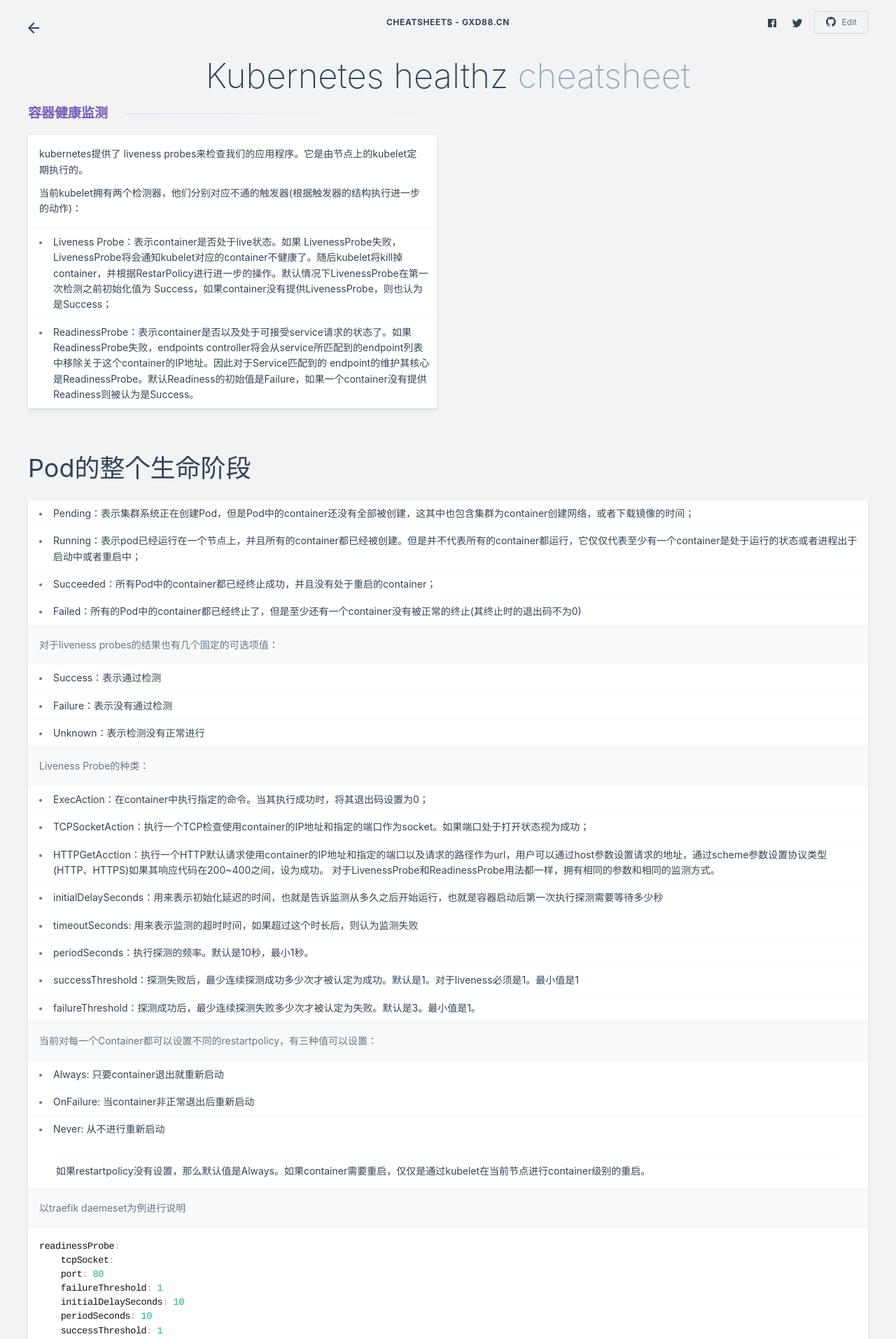
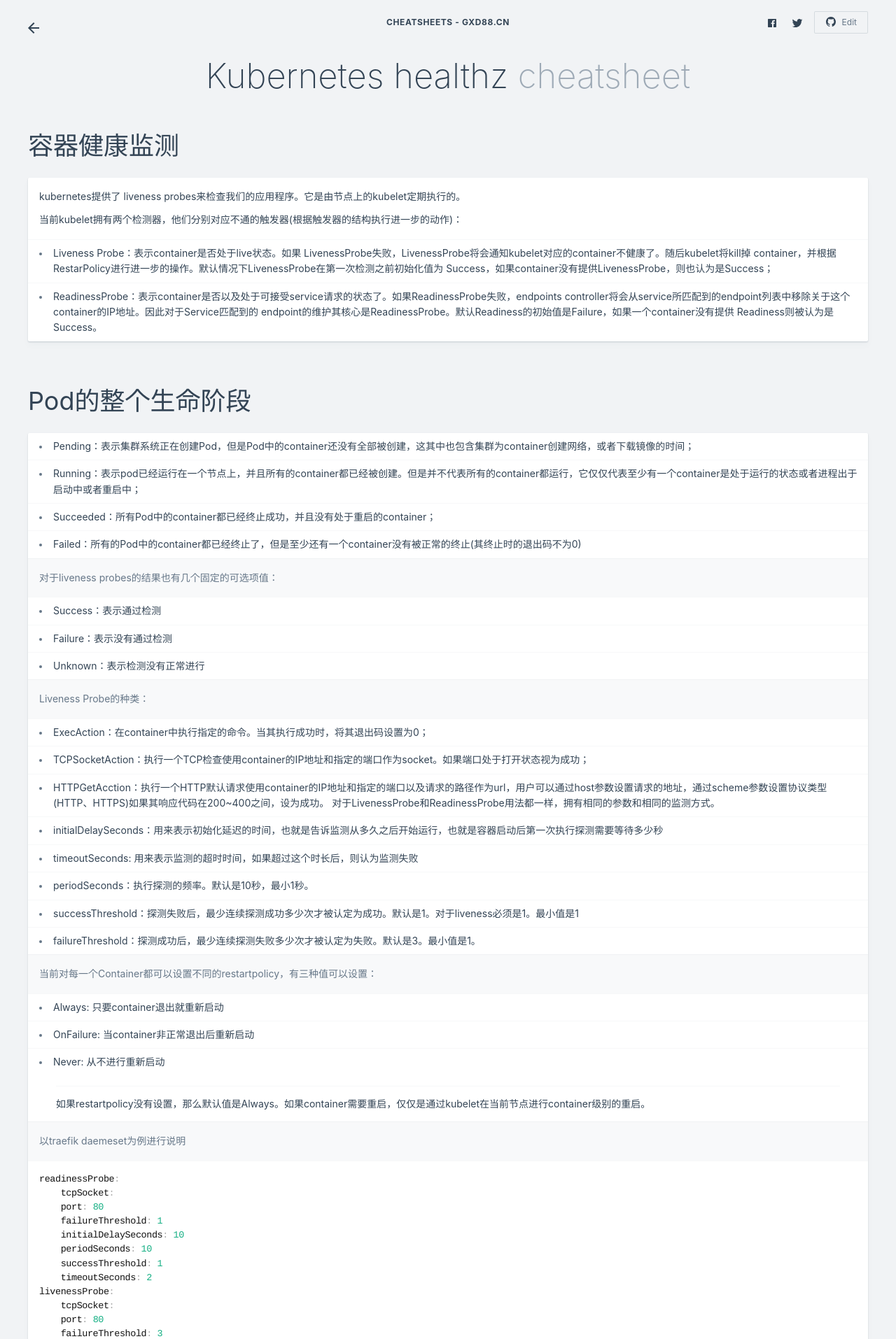
Before and after one commit to gongxiude/cheatsheets, a Jekyll site: the page built from kubernetes-healthz.md, in a window 1280 px wide. Shown: the top 1914 px of the page at 70% size. Built offline with Jekyll 4.4.1, drawn with Linux system fonts in a browser that asks for light colours; nearby versions of some CDN libraries; comment, search, counter and statistics services are not loaded.

Commit message:
修改样式

```diff
--- a/kubernetes-healthz.md
+++ b/kubernetes-healthz.md
@@ -12,7 +12,7 @@ category: Kubernetes
 
 {: .-one-column}
 
-### **容器健康监测**
+## **容器健康监测**
 
 kubernetes提供了 liveness probes来检查我们的应用程序。它是由节点上的kubelet定期执行的。
 
```
